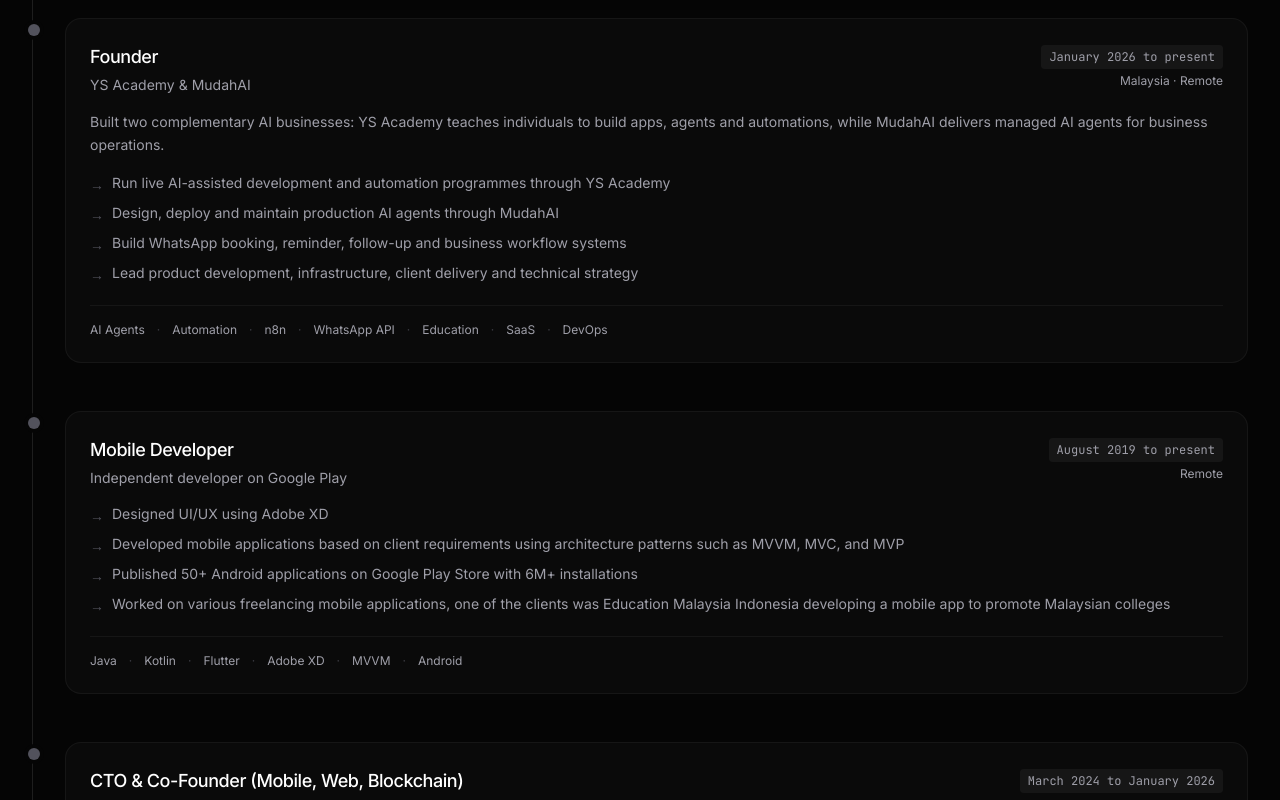
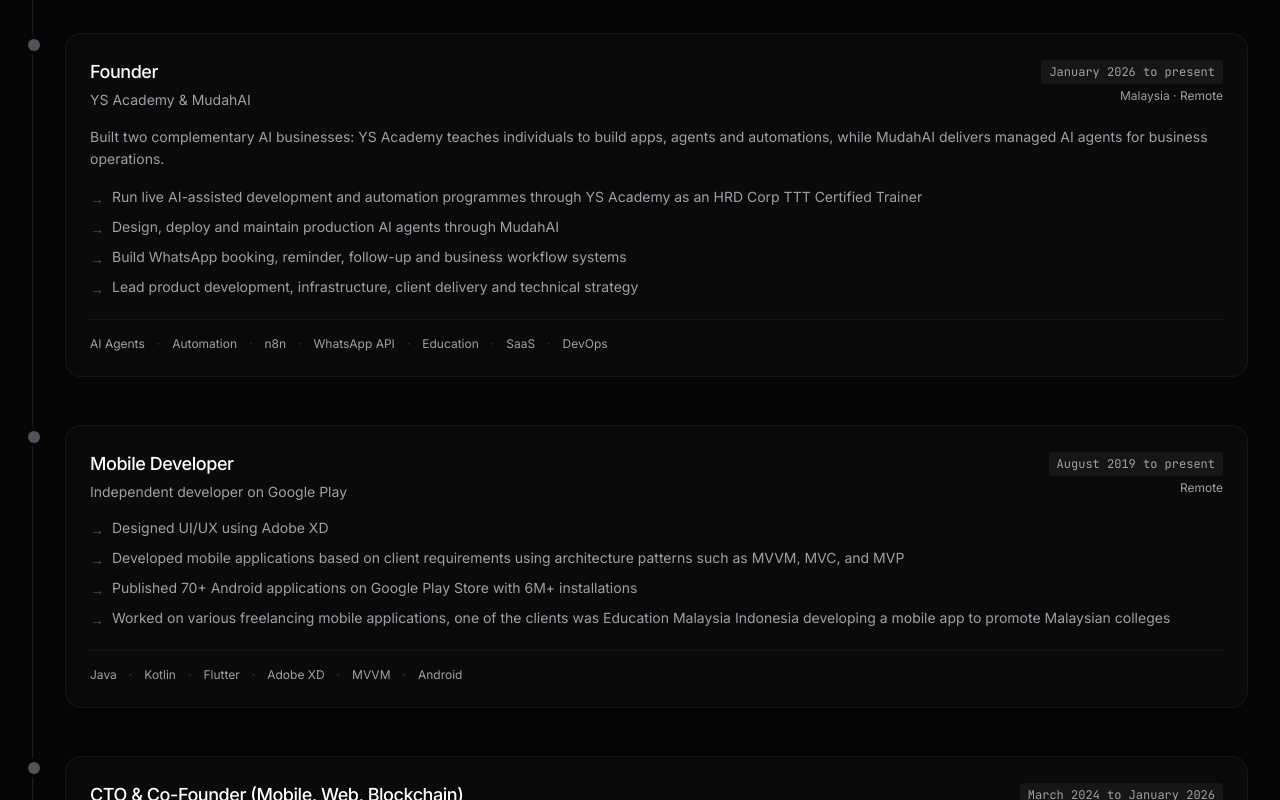
Before and after one commit to yusufsuhair/yusufsuhair-web, a Next.js app: page / in a window 1280 px wide. Shown: the part 1773-2573 px from the top of the page. Built offline with nearby package versions, Linux system fonts and the light colour scheme.

Commit message:
Update Yusuf bio with HRD Corp TTT trainer certification

```diff
--- a/app/layout.tsx
+++ b/app/layout.tsx
@@ -17,7 +17,7 @@
 export const metadata: Metadata = {
   metadataBase: new URL(SITE_URL),
   title: "Yusuf Suhair | Software Engineer & AI Agent Builder",
-  description: "Software Engineer, AI Agent Builder, and Founder of YS Academy with 7+ years shipping web, mobile, enterprise, Web3, and automation products. Builds assistants and workflows with Hermes, OpenClaw, Ollama, and n8n.",
+  description: "Software Engineer, AI Agent Builder, HRD Corp TTT Certified Trainer, and Founder of YS Academy with 7+ years shipping web, mobile, enterprise, Web3, and automation products. Builds assistants and workflows with Hermes, OpenClaw, Ollama, and n8n.",
   keywords: [
     "Yusuf Suhair",
     "Fullstack Engineer",
@@ -30,6 +30,7 @@
     "Ollama",
     "n8n",
     "YS Academy",
+    "HRD Corp TTT Certified Trainer",
     "Web Developer",
     "Mobile Developer",
     "Android Developer",
@@ -71,7 +72,7 @@
     locale: "en_US",
     url: SITE_URL,
     title: "Yusuf Suhair | Software Engineer & AI Agent Builder",
-    description: "7+ years shipping web, mobile, enterprise, and Web3 products, plus AI agent automations with Hermes, OpenClaw, Ollama, and n8n.",
+    description: "HRD Corp TTT Certified Trainer with 7+ years shipping web, mobile, enterprise, and Web3 products, plus AI agent automations with Hermes, OpenClaw, Ollama, and n8n.",
     siteName: "Yusuf Suhair",
     images: [
       {
@@ -85,7 +86,7 @@
   twitter: {
     card: "summary_large_image",
     title: "Yusuf Suhair | Software Engineer & AI Agent Builder",
-    description: "7+ years shipping web, mobile, enterprise, Web3, and AI agent automation products.",
+    description: "HRD Corp TTT Certified Trainer with 7+ years shipping web, mobile, enterprise, Web3, and AI agent automation products.",
     images: ["/og.png"],
     creator: "@yusufsuhair",
   },
--- a/components/ExperienceWidget.tsx
+++ b/components/ExperienceWidget.tsx
@@ -30,7 +30,7 @@
     location: "Malaysia · Remote",
     summary: "Built two complementary AI businesses: YS Academy teaches individuals to build apps, agents and automations, while MudahAI delivers managed AI agents for business operations.",
     description: [
-      "Run live AI-assisted development and automation programmes through YS Academy",
+      "Run live AI-assisted development and automation programmes through YS Academy as an HRD Corp TTT Certified Trainer",
       "Design, deploy and maintain production AI agents through MudahAI",
       "Build WhatsApp booking, reminder, follow-up and business workflow systems",
       "Lead product development, infrastructure, client delivery and technical strategy",
@@ -45,7 +45,7 @@
     description: [
       "Designed UI/UX using Adobe XD",
       "Developed mobile applications based on client requirements using architecture patterns such as MVVM, MVC, and MVP",
-      "Published 50+ Android applications on Google Play Store with 6M+ installations",
+      "Published 70+ Android applications on Google Play Store with 6M+ installations",
       "Worked on various freelancing mobile applications, one of the clients was Education Malaysia Indonesia developing a mobile app to promote Malaysian colleges",
     ],
     tech: ["Java", "Kotlin", "Flutter", "Adobe XD", "MVVM", "Android"],
--- a/components/HomeWidget.tsx
+++ b/components/HomeWidget.tsx
@@ -185,7 +185,7 @@
               70+ web and mobile products
             </a>
             , with my mobile apps reaching{" "}
-            <span className="underline underline-offset-4">6M+ installs on Google Play Store &amp; iOS App Store</span>. Through YS Academy, I teach people to build with AI. Through MudahAI, I design,
+            <span className="underline underline-offset-4">6M+ installs on Google Play Store &amp; iOS App Store</span>. I&apos;m an HRD Corp TTT Certified Trainer. Through YS Academy, I teach people to build with AI. Through MudahAI, I design,
             deploy and maintain AI agents for businesses. I also create content on YouTube and
             Instagram, breaking down AI, automation and what it takes to ship real products.
           </p>
--- a/components/ServicesWidget.tsx
+++ b/components/ServicesWidget.tsx
@@ -478,7 +478,7 @@
                 70+ web and mobile products
               </a>
               , with my mobile apps reaching{" "}
-              <span className="underline underline-offset-4">6M+ installs on Google Play Store &amp; iOS App Store</span>. Through YS Academy, I teach people to build apps with AI,
+              <span className="underline underline-offset-4">6M+ installs on Google Play Store &amp; iOS App Store</span>. I&apos;m an HRD Corp TTT Certified Trainer. Through YS Academy, I teach people to build apps with AI,
               create AI agents and automate workflows. I also help businesses implement these
               technologies in their operations.
             </p>
--- a/components/TerminalModal.tsx
+++ b/components/TerminalModal.tsx
@@ -65,10 +65,10 @@
     <div className="space-y-2 max-w-lg text-sm">
       <p className="text-zinc-300 leading-relaxed">
         Software engineer and AI agent builder with 7+ years shipping products: agent automations,
-        Web3 platforms and 50+ Android apps with 6M+ installs.
+        Web3 platforms and 70+ Android apps with 6M+ installs.
       </p>
       <p className="text-zinc-400 leading-relaxed">
-        Founder of YS Academy and MudahAI, and currently Founding Engineer at Aixelink Sàrl.
+        HRD Corp TTT Certified Trainer, founder of YS Academy and MudahAI, and currently Founding Engineer at Aixelink Sàrl.
         Previously CTO & Co-Founder at Heifereum Technology and full-stack developer at SWIFT and
         SICPA, across fintech and enterprise products.
       </p>
```
